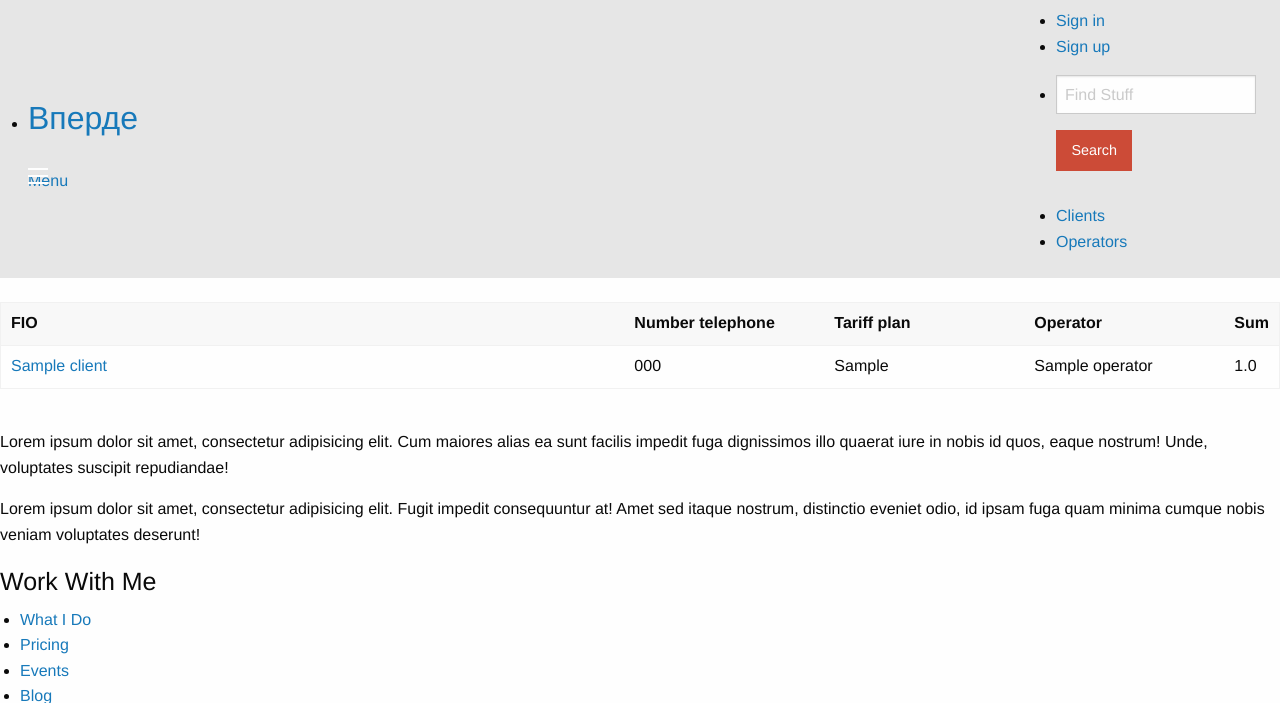
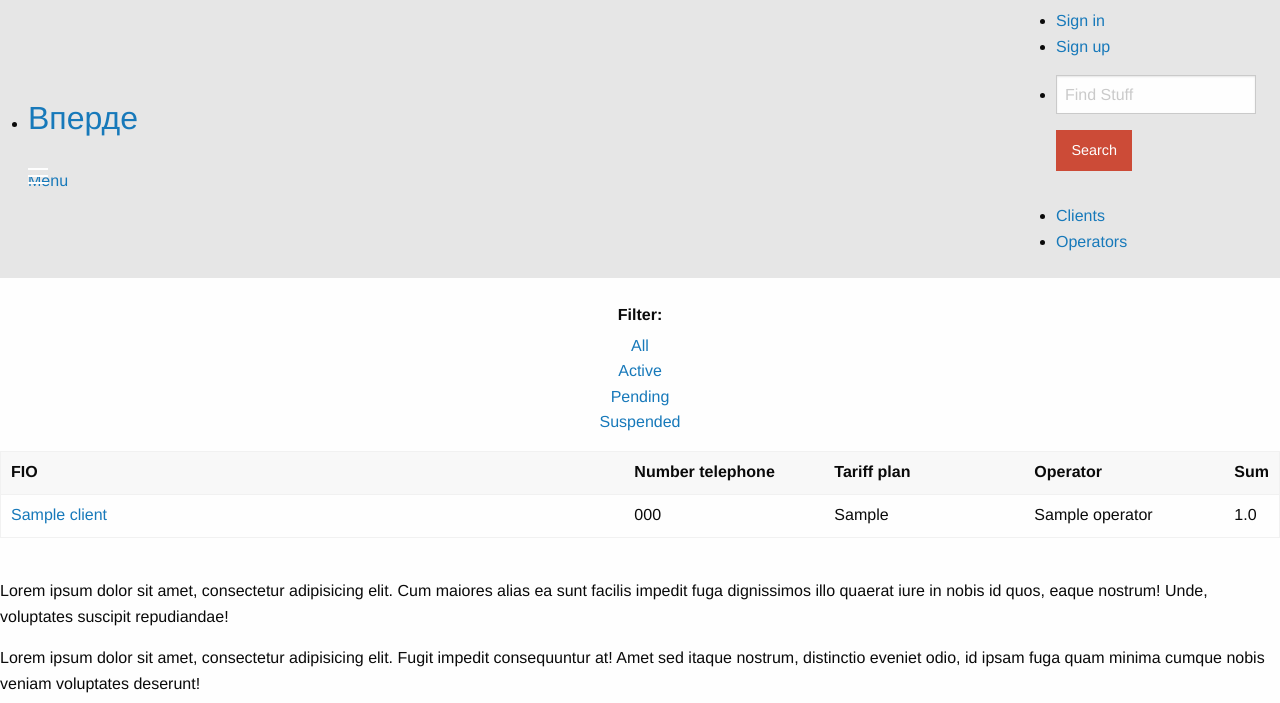
Before and after one commit to PashaShulga/dip, a Django app: page /clients/all/ in a window 1280 px wide. Shown: the top 703 px of the page. Run offline with Django 3.2, Linux system fonts and the light colour scheme; tables that the repository leaves empty hold one stand-in row (values such as "Sample post"); parts of the project's set-up code (start-up, migrations or seed data) failed here and were passed over; some libraries are stand-ins or nearby versions.

Commit message:
The last working version

```diff
--- a/oper/templates/Clients.html
+++ b/oper/templates/Clients.html
@@ -2,6 +2,13 @@
 {% block clients %}
     <div class="row">
         <div align="center" class="large-12 columns">
+            <dl class="sub-nav">
+                <dt>Filter:</dt>
+                <dd class="active"><a href="#">All</a></dd>
+                <dd><a href="#">Active</a></dd>
+                <dd><a href="#">Pending</a></dd>
+                <dd class="hide-for-small-only"><a href="#">Suspended</a></dd>
+            </dl>
             <table>
                 <thead>
                 <tr>
--- a/singin/templaters/Login.html
+++ b/singin/templaters/Login.html
@@ -29,7 +29,7 @@
                                 {% if login_error %}
                                     <label class="error">{{ login_error }}</label>
                                 {% endif %}
-                                <a class="button round"><input class="bottom round" type="submit" value="Sign in"></a>
+                                <a class="button round"><input type="submit" value="Sign in"></a>
                             </div>
                         </form>
                     </div>
```
Also changed, not shown: oper/views.py (+4 -3 lines), singin/views.py (line endings or trailing spaces). Lines whose indentation alone changed are shown as unchanged.
